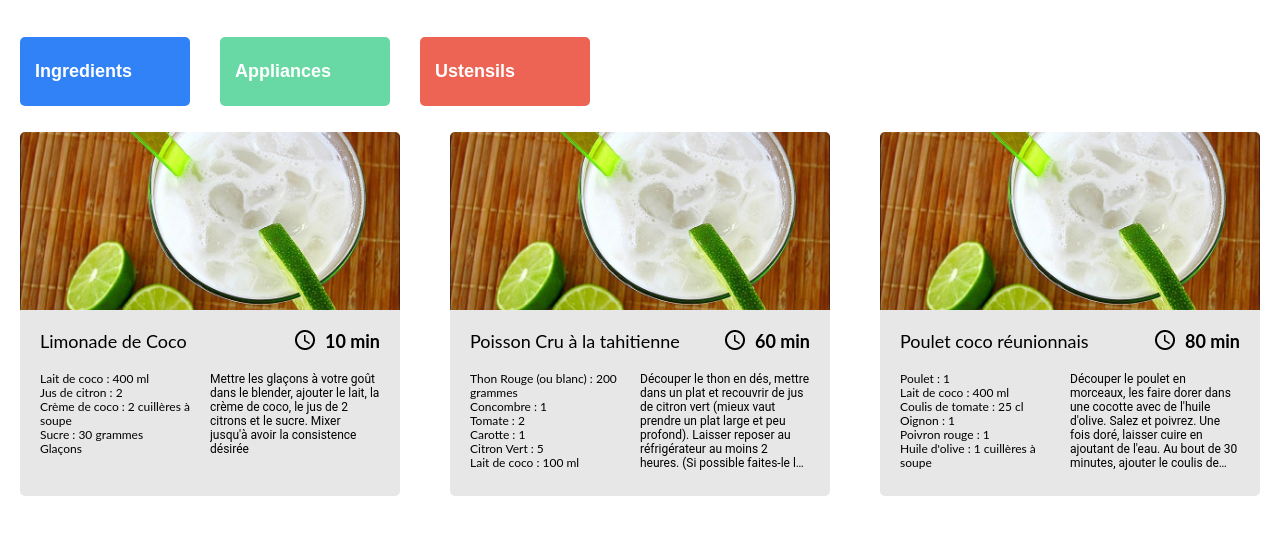
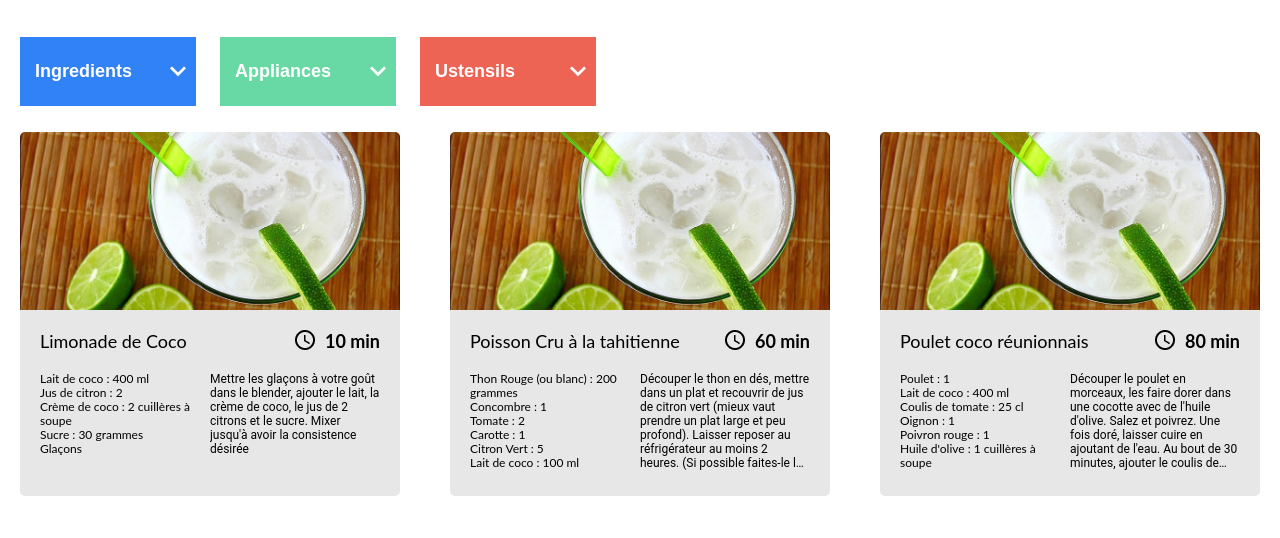
Before and after one commit to beyondnaxos/p7_les_petits_plats, a website built with webpack: page index.html in a window 1280 px wide. Shown: the part 225-763 px from the top of the page. Built offline with nearby package versions, Linux system fonts and the light colour scheme.

Commit message:
rework inputs

```diff
--- a/css/style.css
+++ b/css/style.css
@@ -214,12 +214,38 @@ ul {
 
 .filter input {
     height: 69px;
-    width: 170px;
-    border-radius: 5px;
+    width: 150px;
+    /* border-radius: 5px 0 0 5px; */
     border: none;
     padding-left: 15px;
     font-size: 18px;
 }
+
+.input-container-blue, .input-container-green, .input-container-red {
+    display: flex;
+    justify-content: flex-start;
+}
+
+.input-container-blue .icon-container {
+    background-color: #3282F7;
+}
+
+.input-container-green .icon-container {
+    background-color: #68D9A4;
+}
+
+.input-container-red .icon-container {
+    background-color: #ED6454;
+}
+
+.icon-container {
+    display: flex;
+    align-items: center;
+    padding-right: 10px;
+}
+
+
+
 
 #search__input-ingredients {
     background-color: #3282F7;
--- a/index.html
+++ b/index.html
@@ -36,36 +36,63 @@
 
     <div class="filter">
       <div class="filterIngredient">
+        <div class="input-container-blue">
           <input
             id="search__input-ingredients"
             type="text"
             placeholder="Ingredients"
             class="filter__input"
           />
+          <div class="icon-container">
+            <img
+              src="assets/icons/arrowIconOpen.png"
+              class="iconArrow"
+              alt=""
+            />
+          </div>
+        </div>
         <div class="listContainer blue">
           <ul id="ingredientsList"></ul>
         </div>
       </div>
 
       <div class="filterAppliances">
+        <div class="input-container-green">
           <input
             id="search__input-appliances"
             type="text"
             placeholder="Appliances"
             class="filter__input"
           />
+          <div class="icon-container">
+            <img
+              src="assets/icons/arrowIconOpen.png"
+              class="iconArrow"
+              alt=""
+            />
+          </div>
+        </div>
         <div class="listContainer green">
           <ul id="appliancesList"></ul>
         </div>
       </div>
 
       <div class="filterUstensils">
+        <div class="input-container-red">
           <input
             id="search__input-ustensils"
             type="text"
             placeholder="Ustensils"
             class="filter__input"
           />
+          <div class="icon-container">
+            <img
+              src="assets/icons/arrowIconOpen.png"
+              class="iconArrow"
+              alt=""
+            />
+          </div>
+        </div>
         <div class="listContainer red">
           <ul id="ustensilsList"></ul>
         </div>
--- a/index.js
+++ b/index.js
@@ -184,6 +184,7 @@ const searchUstInput = document.querySelector('#search__input-ustensils')
 const searchUstContainer = document.querySelector('.red')
 const bigSearchUstensil = document.querySelector('.filterUstensils')
 const ustUl = document.querySelector('#ustensilsList')
+const inputContainerBlue = document.querySelector('.input-container-blue')
 
 const recipeContainer = document.querySelector('#recipes')
 // handle toggle filter list
@@ -198,7 +199,7 @@ const handleOpenBox = (searchInput, searchContainer, bigSearchBox, ul) => {
       searchContainer.style.height = 'auto'
       searchContainer.style.maxHeight = '300px'
       bigSearchBox.style.width = 'auto'
-      searchInput.style.borderRadius = '5px 5px 0 0'
+      // searchInput.style.borderRadius = '5px 5px 0 0'
       // recipeContainer.style.marginTop = '50px'
 
       // ingUl.style.width = '900px'
@@ -206,10 +207,10 @@ const handleOpenBox = (searchInput, searchContainer, bigSearchBox, ul) => {
     } else {
       ul.style.display = 'none'
       searchContainer.style.width = '170px'
-      searchInput.style.width = '170px'
+      searchInput.style.width = '150px'
       searchContainer.style.height = '0'
       bigSearchBox.style.width = '170px'
-      searchInput.style.borderRadius = '5px'
+      // searchInput.style.borderRadius = '5px'
       // recipeContainer.style.marginTop = '20px'
 
       clicked = false
```
Lines whose indentation alone changed are shown as unchanged.
